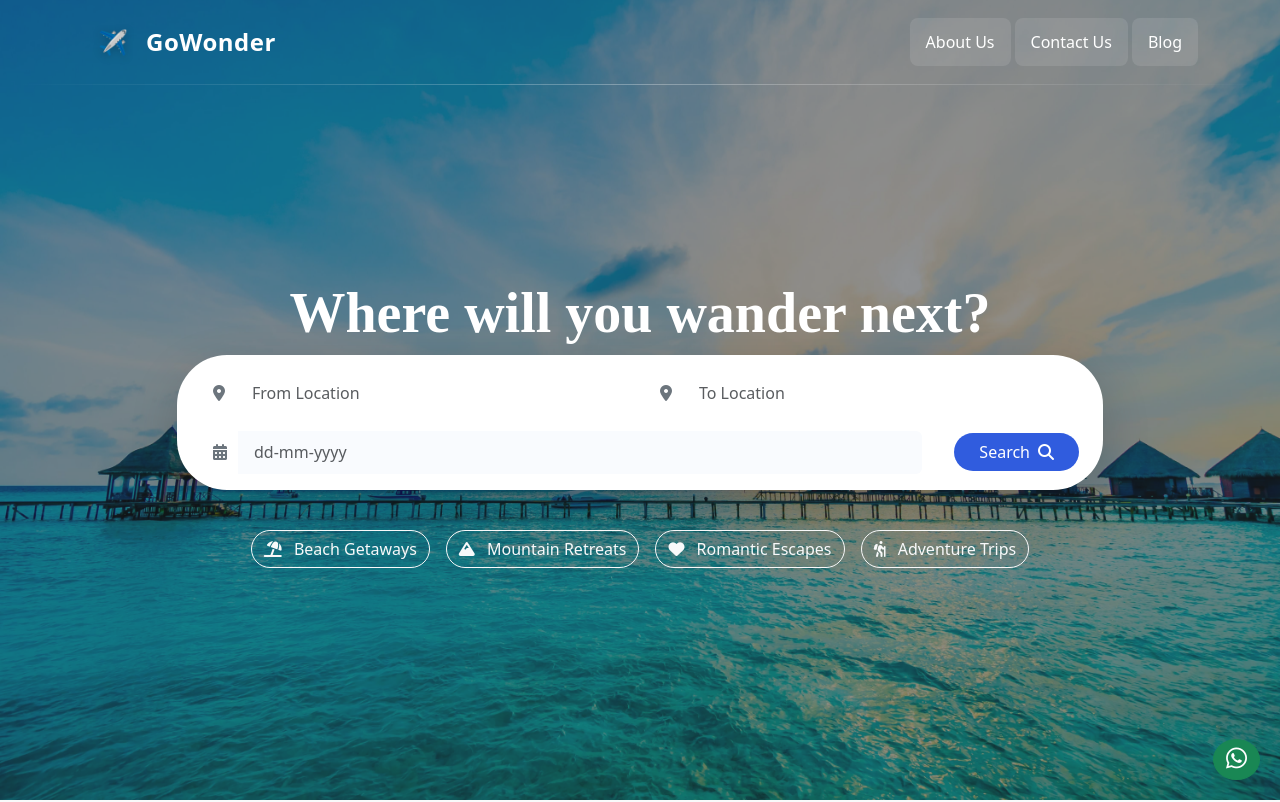
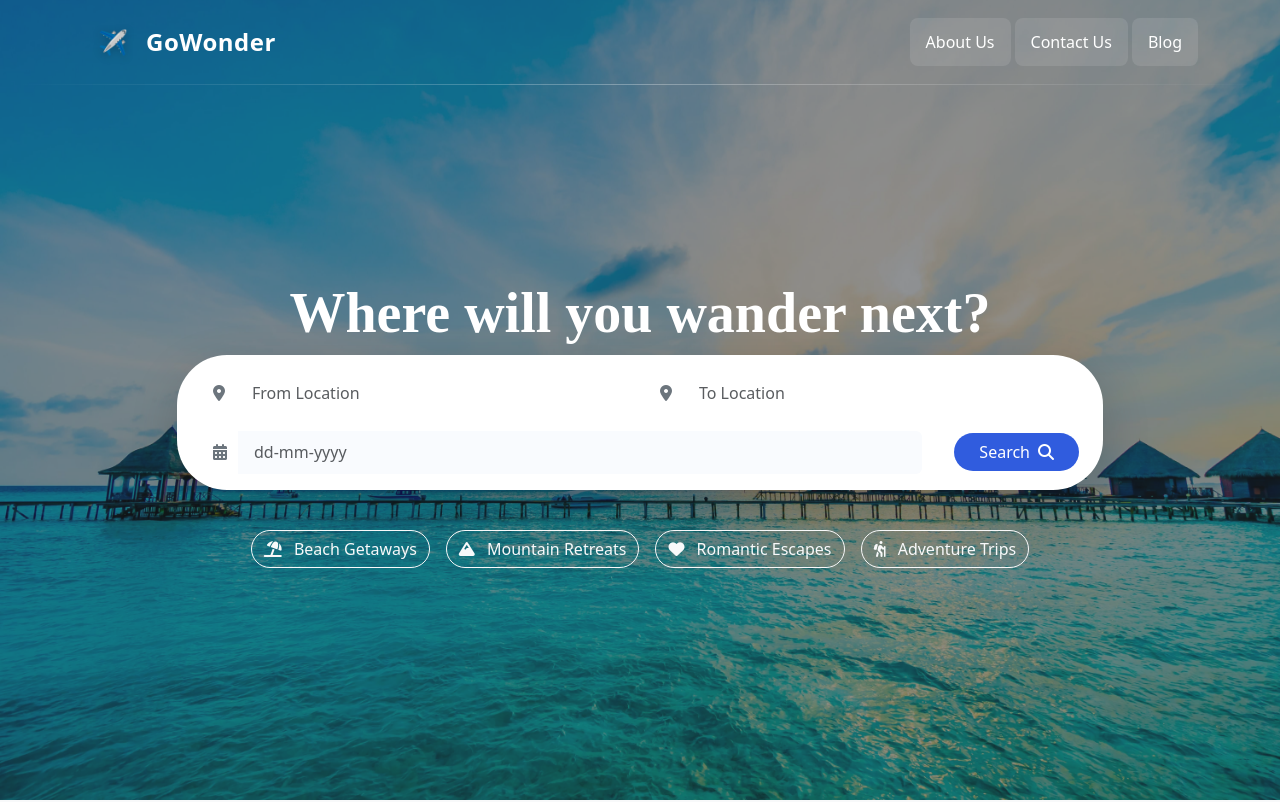
Before and after one commit to Akhil3838/travelnew, a Next.js app: page / in a window 1280 px wide. Shown: the top 802 px of the page. Built offline with nearby package versions, Linux system fonts and the light colour scheme; no server answers.

Commit message:
the laseerr

```diff
--- a/src/app/components/Footer.jsx
+++ b/src/app/components/Footer.jsx
@@ -147,7 +147,7 @@ function Footer() {
           </div>
 
           {/* Bottom Bar */}
-          <div className="row mt-5">
+          {/* <div className="row mt-5">
             <div className="col-12 d-flex flex-column flex-md-row justify-content-between align-items-center">
               <p className="mb-0">© 2023 All Rights Reserved.</p>
               <div className="footer-links mt-3 mt-md-0">
@@ -156,15 +156,15 @@ function Footer() {
                 <a href="#" className="text-white" style={{ textDecoration: 'none' }}>Contact</a>
               </div>
             </div>
-          </div>
+          </div> */}
         </div>
 
         {/* WhatsApp Floating Button */}
-        <a href={`https://wa.me/${phone}`} target="_blank"
+        {/* <a href={`https://wa.me/${phone}`} target="_blank"
           className="btn btn-success rounded-circle position-fixed"
           style={{ bottom: '20px', right: '20px' }}>
           <i className="fab fa-whatsapp fs-4"></i>
-        </a>
+        </a> */}
 
       </footer>
     </>
```
